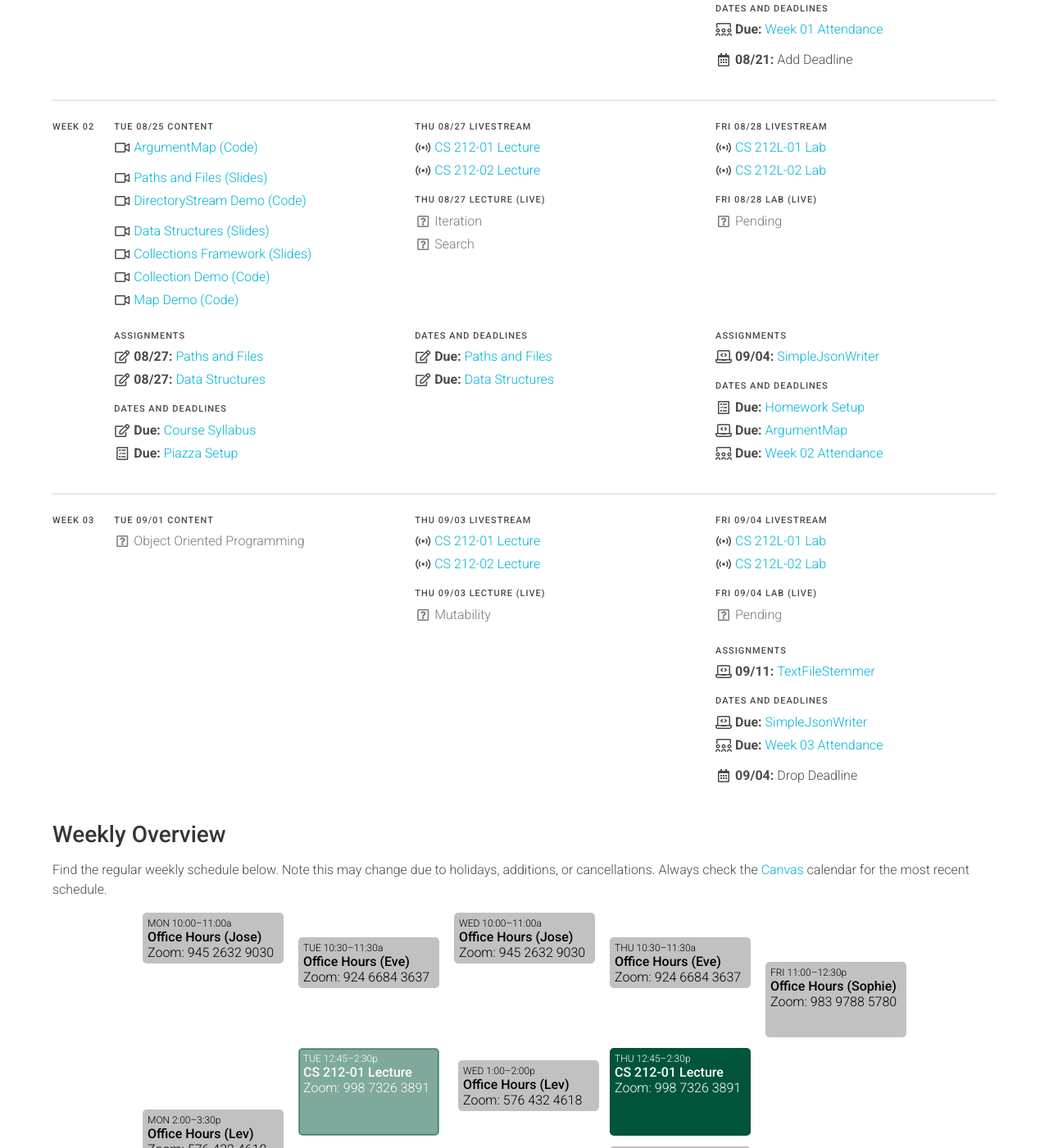
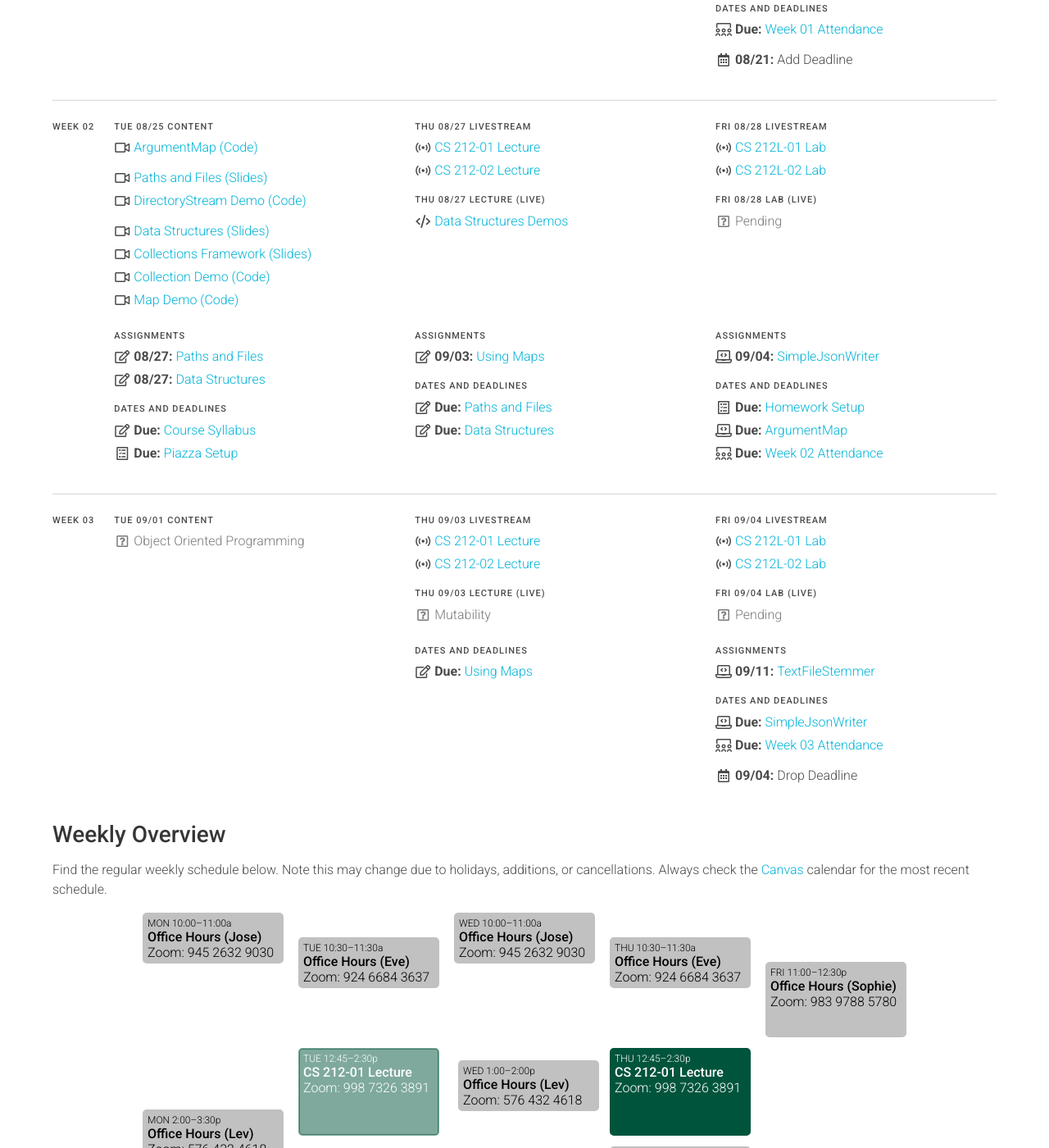
Before and after one commit to usf-cs212-fall2020/usf-cs212-fall2020.github.io, a Jekyll site: the page built from index.md, in a window 1280 px wide and 1400 px high, scrolled down 1053 px. Shown: the whole window at 82% size. Built offline with Jekyll 4.4.1, drawn with Linux system fonts in a browser that asks for light colours.

Commit message:
Updating 8/27 content.

```diff
--- a/_data/schedule.yml
+++ b/_data/schedule.yml
@@ -399,11 +399,17 @@ weeks:
 
           - label: 'Lecture (Live)'
             items:
-              - text: 'Iteration'
-                type: 'has-text-grey'
+              - text: 'Data Structures Demos'
+                icon: *icon_code
+                link: 'https://github.com/usf-cs212-fall2020/lectures/tree/main/DataStructures'
 
-              - text: 'Search'
-                type: 'has-text-grey'
+          - label: 'Assignments'
+            dates: true
+            items:
+              - text: 'Using Maps'
+                icon: *icon_quiz
+                link: 'https://usfca.instructure.com/courses/1594619/quizzes/2364183'
+                date: 2020-09-03
 
           - label: 'Dates and Deadlines'
             dates: true
@@ -469,6 +475,14 @@ weeks:
             items:
               - text: 'Mutability'
                 type: 'has-text-grey'
+
+          - label: 'Dates and Deadlines'
+            dates: true
+            items:
+              - text: 'Using Maps'
+                icon: *icon_quiz
+                link: 'https://usfca.instructure.com/courses/1594619/quizzes/2364183'
+                date: 2020-09-03
 
       - date: 2020-09-04
         sections:
```
